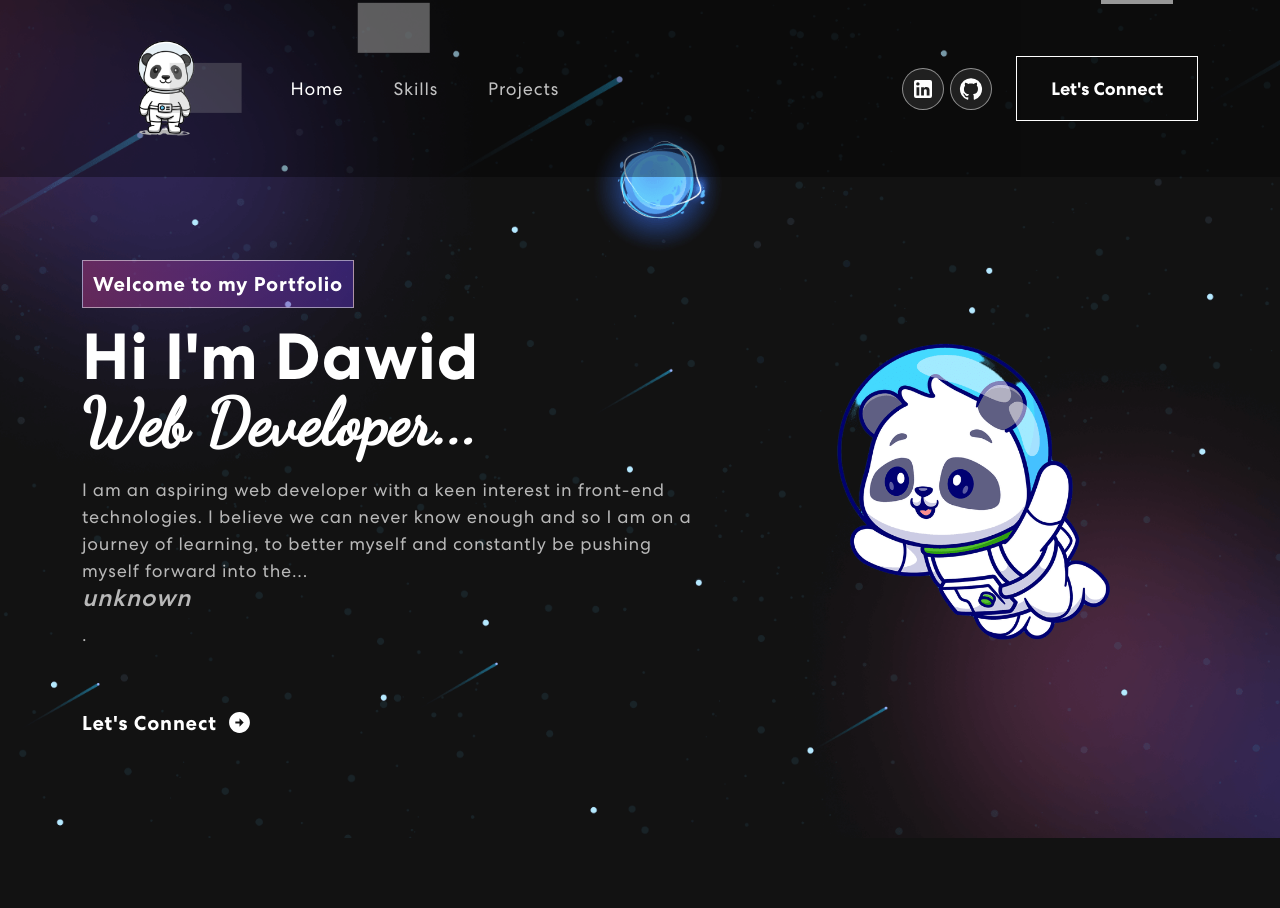
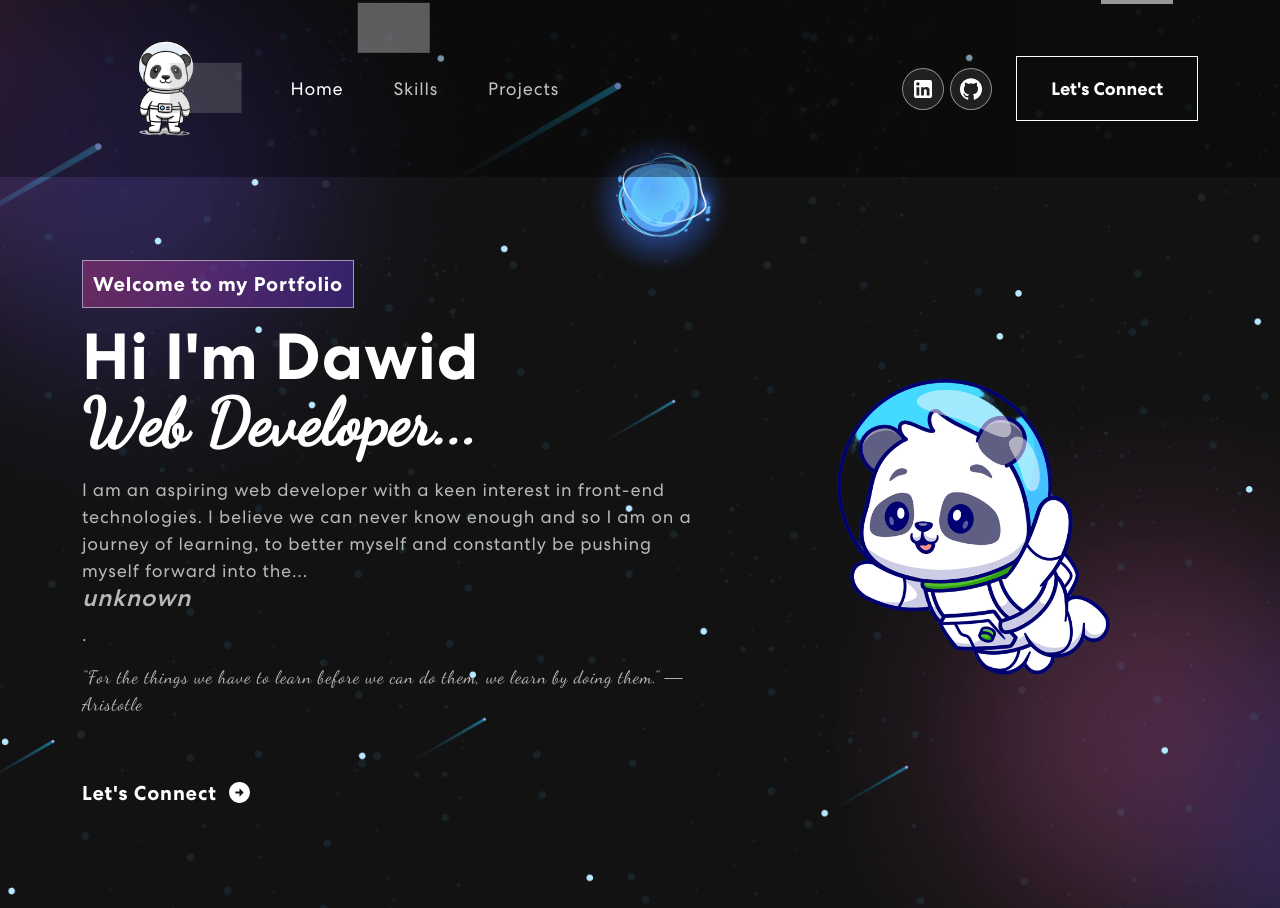
Before and after one commit to dawkey95/Portfolio-Website, a React (Create React App) app: page / in a window 1280 px wide. Before the commit the page ends 838 px from the top, so only its background shows below. Built offline with nearby package versions, Linux system fonts and the light colour scheme.

Commit message:
Quote added and font changed

```diff
--- a/src/App.css
+++ b/src/App.css
@@ -446,6 +446,11 @@ nav.navbar .navbar-toggler[aria-expanded='true'] .navbar-toggler-icon {
 	font-family: Dancing;
 }
 
+.quote {
+	font-family: Dancing;
+	font-size: medium;
+}
+
 /************ SKILLS ************/
 .skill {
 	padding: 0 0 50px 0;
--- a/src/components/Banner.jsx
+++ b/src/components/Banner.jsx
@@ -65,6 +65,10 @@ const Banner = () => {
 							</em>
 							.
 						</p>
+						<p className='quote'>
+							“For the things we have to learn before we can do them, we learn by doing
+							them.” ― Aristotle
+						</p>
 						<button
 							onClick={() => {
 								console.log('This is clicked');
```
